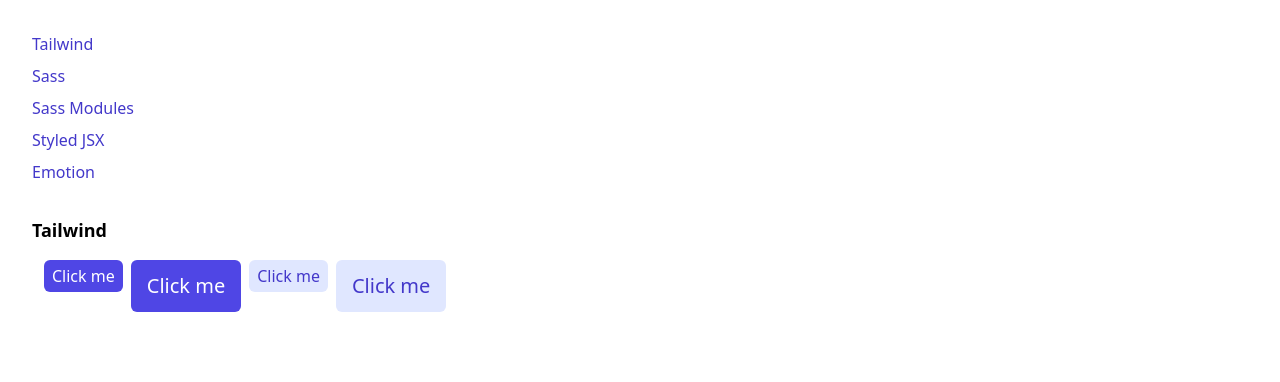
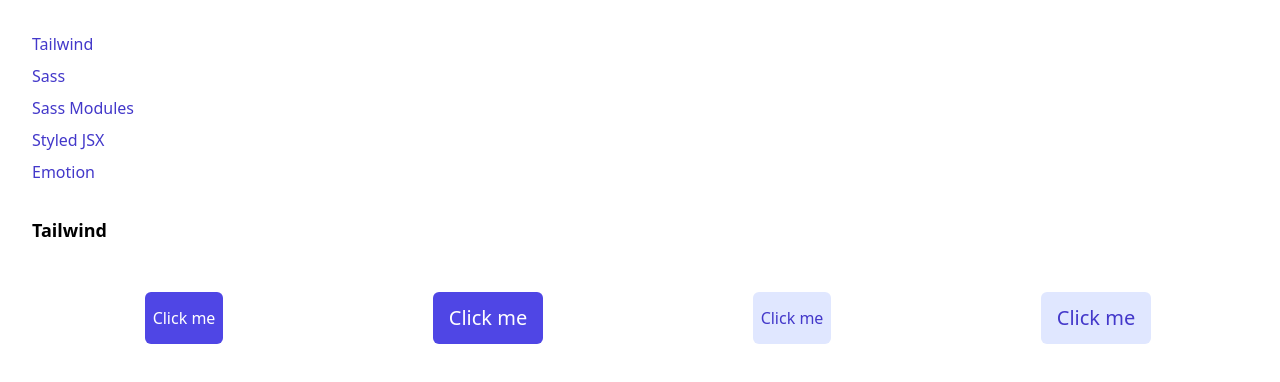
Before and after one commit to ulysset/evaluation-styling, a Next.js app: page /Tailwind in a window 1280 px wide. Shown: the top 382 px of the page. Built offline with nearby package versions, Linux system fonts and the light colour scheme.

Commit message:
Improve Tailwind styles

```diff
--- a/components/Button_Tailwind.js
+++ b/components/Button_Tailwind.js
@@ -6,7 +6,7 @@
   const buttonType = clicked ? "clicked" : importance;
   return (
     <button
-      className={`flex items-center border border-transparent rounded-md focus:outline-none focus:ring-2 focus:ring-offset-2 font-medium
+      className={`flex space-x-28 place-items-center border border-transparent rounded-md focus:outline-none focus:ring-2 focus:ring-offset-2 font-medium
         ${buttonType === "secondary" ? 'bg-indigo-100 hover:bg-indigo-200 text-indigo-700 focus:ring-indigo-400"' : ""}
         ${buttonType === "primary" ? "bg-indigo-600 hover:bg-indigo-700 text-white focus:ring-indigo-400" : ""}
         ${buttonType === "clicked" ? "bg-red-600 hover:bg-red-700 text-white focus:ring-red-400" : ""}
--- a/pages/Tailwind.js
+++ b/pages/Tailwind.js
@@ -5,7 +5,7 @@
     <div className="space-y-3">
       <div>
         <h2 className="text-lg font-bold">Tailwind</h2>
-        <div className="flex align-top items-start space-x-2 pt-4 pl-3">
+        <div className="mt-12 w-full grid grid-cols-4 justify-items-center">
           <Button importance="primary" size="normal">
             Click me
           </Button>
```
